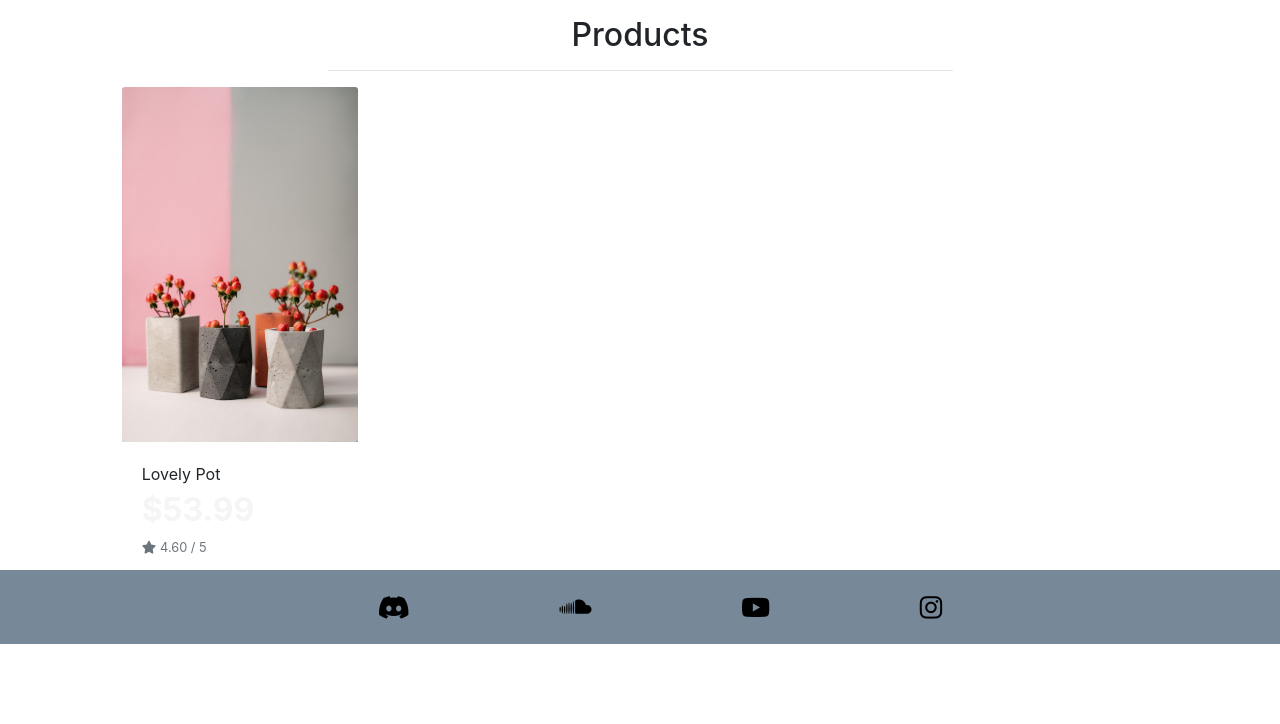
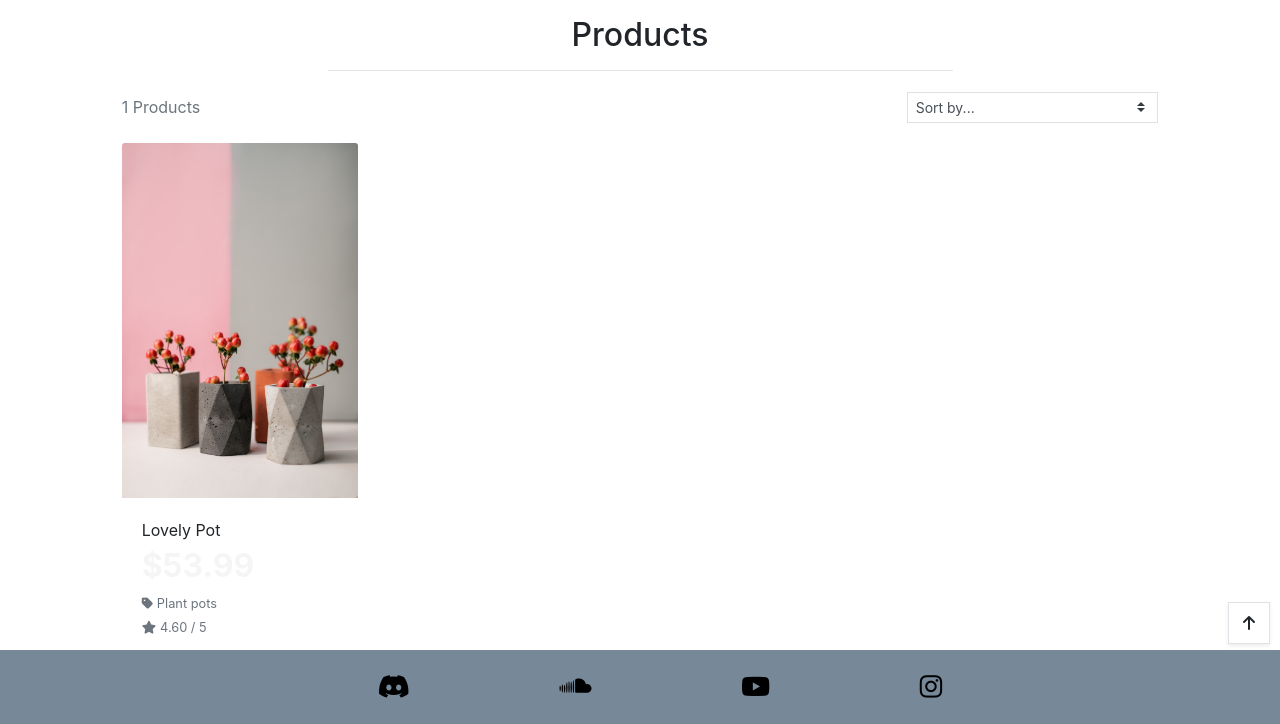
Before and after one commit to BMorrell92/BMorrell_Milestone_Project4, a Django app: page /products in a window 1280 px wide. Shown: the part 146-870 px from the top of the page. Before the commit the page ends 790 px from the top, so only its background shows below. Run offline with Django 3.2, Linux system fonts and the light colour scheme; data comes from the database, SQL or seed files in the repository; parts of the project's set-up code (start-up, migrations or seed data) failed here and were passed over; some libraries are stand-ins or nearby versions; some web fonts are replaced.

Commit message:
added sorting functionality to products page

```diff
--- a/products/templates/products/products.html
+++ b/products/templates/products/products.html
@@ -15,12 +15,41 @@
         <div class="row">
             <div class="col text-center mt-3">
                 <h2 class="logo-font">Products</h2>
+                {% for c in current_categories %}
+                    <a class="category-badge text-decoration-none" href="{% url 'products' %}?category={{ c.name }}">
+                        <span class="p-2 mt-2 badge badge-white text-black rounded-0 border border-dark">{{ c.friendly_name }}</span>
+                    </a>
+                {% endfor %}
                 <hr class="w-50 mb-1">
             </div>
         </div>
         <div class="row">
             <div class="product-container col-10 offset-1">
-                <div class="row mt-1 mb-2"></div>
+                <div class="row mt-1 mb-2">
+                    <div class="col-12 col-md-6 my-auto order-md-last d-flex justify-content-center justify-content-md-end">
+                        <div class="sort-select-wrapper w-50">
+                            <select id="sort-selector" class="custom-select custom-select-sm rounded-0 border border-{% if current_sorting != 'None_None' %}info{% else %}black{% endif %}">
+                                <option value="reset" {% if current_sorting == 'None_None' %}selected{% endif %}>Sort by...</option>
+                                <option value="price_asc" {% if current_sorting == 'price_asc' %}selected{% endif %}>Price (low to high)</option>
+                                <option value="price_desc" {% if current_sorting == 'price_desc' %}selected{% endif %}>Price (high to low)</option>
+                                <option value="rating_asc" {% if current_sorting == 'rating_asc' %}selected{% endif %}>Rating (low to high)</option>
+                                <option value="rating_desc" {% if current_sorting == 'rating_desc' %}selected{% endif %}>Rating (high to low)</option>
+                                <option value="name_asc" {% if current_sorting == 'name_asc' %}selected{% endif %}>Name (A-Z)</option>
+                                <option value="name_desc" {% if current_sorting == 'name_desc' %}selected{% endif %}>Name (Z-A)</option>
+                                <option value="category_asc" {% if current_sorting == 'category_asc' %}selected{% endif %}>Category (A-Z)</option>
+                                <option value="category_desc" {% if current_sorting == 'category_desc' %}selected{% endif %}>Category (Z-A)</option>
+                            </select>
+                        </div>
+                    </div>
+                    <div class="col-12 col-md-6 order-md-first">
+                        <p class="text-muted mt-3 text-center text-md-left">
+                            {% if search_term or current_categories or current_sorting != 'None_None' %}
+                                <span class="small"><a href="{% url 'products' %}">Products Home</a> | </span>
+                            {% endif %}
+                            {{ products|length }} Products{% if search_term %} found for <strong>"{{ search_term }}"</strong>{% endif %}
+                        </p>
+                    </div>
+                </div>
                 <div class="row">
                     {% for product in products %}
                         <div class="col-sm-6 col-md-6 col-lg-4 col-xl-3">
@@ -41,6 +70,13 @@
                                     <div class="row">
                                         <div class="col">
                                             <p class="lead mb-0 text-left font-weight-bold">${{ product.price }}</p>
+                                            {% if product.category %}
+                                            <p class="small mt-1 mb-0">
+                                                <a class="text-muted" href="{% url 'products' %}?category={{ product.category.name }}">
+                                                    <i class="fas fa-tag mr-1"></i>{{ product.category.friendly_name }}
+                                                </a>
+                                            </p>
+                                            {% endif %}
                                             {% if product.rating %}
                                                 <small class="text-muted"><i class="fas fa-star mr-1"></i>{{ product.rating }} / 5</small>
                                             {% else %}
@@ -76,4 +112,41 @@
             </div>
         </div>
     </div>
+    <div class="btt-button shadow-sm rounded-0 border border-black">
+        <a class="btt-link d-flex h-100">
+            <i class="fas fa-arrow-up text-black mx-auto my-auto"></i>
+        </a>
+    </div>
 {% endblock %}
+
+{% block postloadjs %}
+    {{ block.super }}
+    <script type="text/javascript">
+		$('.btt-link').click(function(e) {
+			window.scrollTo(0,0)
+		})
+	</script>
+
+    <script type="text/javascript">
+        $('#sort-selector').change(function() {
+            var selector = $(this);
+            var currentUrl = new URL(window.location);
+
+            var selectedVal = selector.val();
+            if(selectedVal != "reset"){
+                var sort = selectedVal.split("_")[0];
+                var direction = selectedVal.split("_")[1];
+
+                currentUrl.searchParams.set("sort", sort);
+                currentUrl.searchParams.set("direction", direction);
+
+                window.location.replace(currentUrl);
+            } else {
+                currentUrl.searchParams.delete("sort");
+                currentUrl.searchParams.delete("direction");
+
+                window.location.replace(currentUrl);
+            }
+        })
+    </script>
+{% endblock %}
--- a/products/views.py
+++ b/products/views.py
@@ -1,5 +1,9 @@
-from django.shortcuts import render, get_object_or_404
-from .models import Product
+from django.shortcuts import render, redirect, reverse, get_object_or_404
+from django.contrib import messages
+from django.db.models import Q
+from django.db.models.functions import Lower
+
+from .models import Product, Category
 
 # Create your views here.
 
@@ -8,9 +12,47 @@
     """ A view to show all products, including sorting and search queries """
 
     products = Product.objects.all()
+    query = None
+    categories = None
+    sort = None
+    direction = None
+
+    if request.GET:
+        if 'sort' in request.GET:
+            sortkey = request.GET['sort']
+            sort = sortkey
+            if sortkey == 'name':
+                sortkey = 'lower_name'
+                products = products.annotate(lower_name=Lower('name'))
+            if sortkey == 'category':
+                sortkey = 'category__name'
+            if 'direction' in request.GET:
+                direction = request.GET['direction']
+                if direction == 'desc':
+                    sortkey = f'-{sortkey}'
+            products = products.order_by(sortkey)
+
+        if 'category' in request.GET:
+            categories = request.GET['category'].split(',')
+            products = products.filter(category__name__in=categories)
+            categories = Category.objects.filter(name__in=categories)
+
+        if 'q' in request.GET:
+            query = request.GET['q']
+            if not query:
+                messages.error(request, "You didn't enter any search criteria!")
+                return redirect(reverse('products'))
+
+            queries = Q(name__icontains=query) | Q(description__icontains=query)
+            products = products.filter(queries)
+
+    current_sorting = f'{sort}_{direction}'
 
     context = {
         'products': products,
+        'search_term': query,
+        'current_categories': categories,
+        'current_sorting': current_sorting,
     }
 
     return render(request, 'products/products.html', context)
--- a/static/css/base.css
+++ b/static/css/base.css
@@ -62,6 +62,19 @@
 	background: white;
 	z-index: -1;
 }
+
+.btt-button {
+  height: 42px;
+  width: 42px;
+  position: fixed;
+  bottom: 10px;
+  right: 10px;
+}
+
+.btt-link {
+  cursor: pointer;
+}
+
 /* Style for the footer */
 footer {
   background-color: lightslategray;
```
Also changed, not shown: products/templates/products/product_detail.html (+7 -0 lines).
